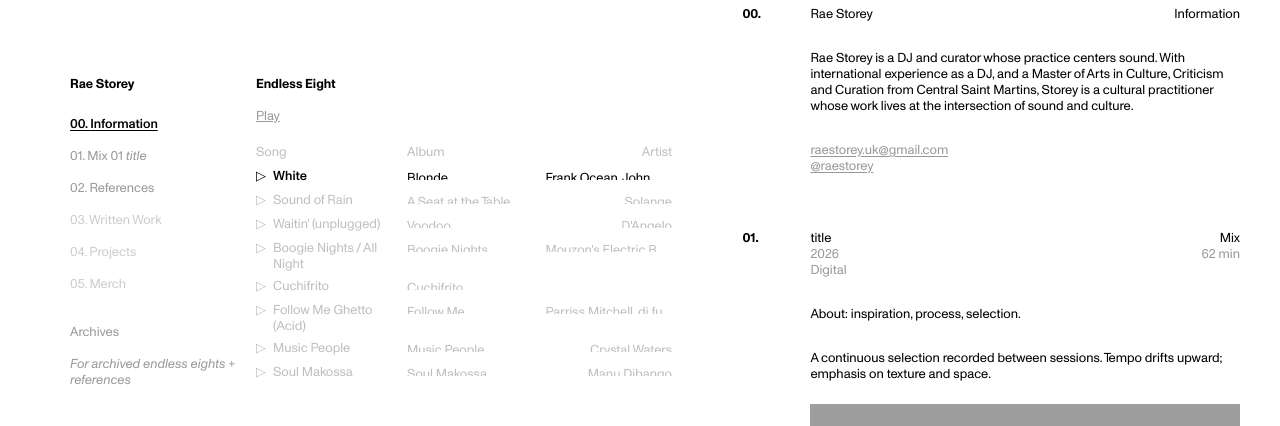
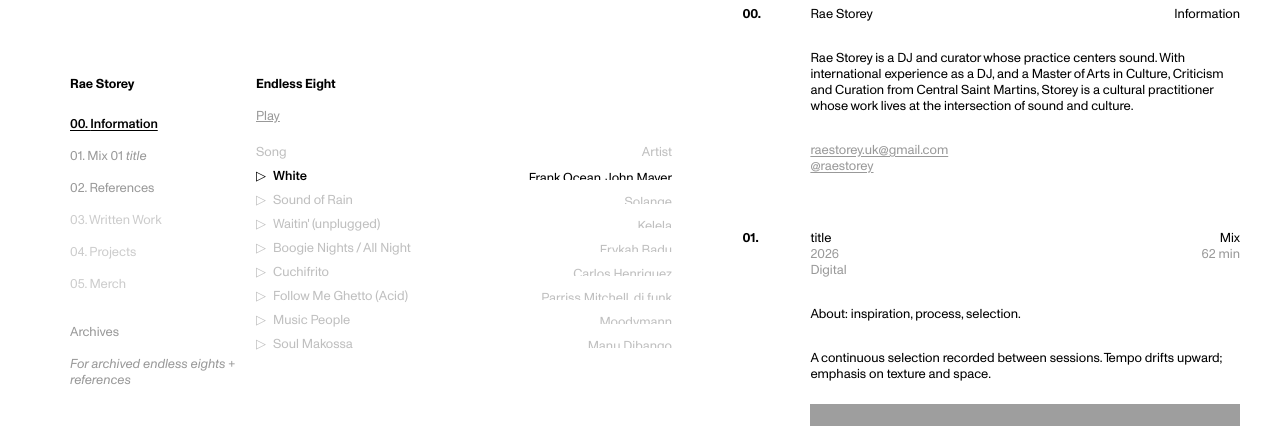
Before and after one commit to work-kelvin/raestorey, a Vue app: page /#information in a window 1280 px wide. Shown: the top 426 px of the page. Built offline with nearby package versions, Linux system fonts and the light colour scheme; grey boxes are pictures that could not be loaded.

Commit message:
Refactor styling and component structure for improved layout and clarity. Updated CSS grid properties for better spacing, simplified subtitle logic in MobilePlayerBar, and removed album details from EndlessEightPanel for a cleaner presentation.

```diff
--- a/src/components/EndlessEightPanel.vue
+++ b/src/components/EndlessEightPanel.vue
@@ -16,7 +16,6 @@ const { tracks, currentIndex, isPlaying, playTrack, togglePlayback } = useAudioP
     <div class="endless-eight__table">
       <div class="endless-eight__header">
         <span>Song</span>
-        <span>Album</span>
         <span>Artist</span>
       </div>
 
@@ -35,7 +34,6 @@ const { tracks, currentIndex, isPlaying, playTrack, togglePlayback } = useAudioP
               <span class="endless-eight__mark">{{ index === currentIndex && isPlaying ? '▶' : '▷' }}</span>
               {{ track.title }}
             </span>
-            <span class="endless-eight__album">{{ track.album }}</span>
             <span class="endless-eight__artist">{{ track.artist }}</span>
           </button>
         </li>
--- a/src/components/MobilePlayerBar.vue
+++ b/src/components/MobilePlayerBar.vue
@@ -4,19 +4,14 @@ import { useAudioPlayer } from '../composables/useAudioPlayer'
 
 const { currentTrack, isPlaying, togglePlayback } = useAudioPlayer()
 
-const subtitle = computed(() => {
-  if (!currentTrack.value) return ''
-  const { album, artist } = currentTrack.value
-  if (album && artist?.trim()) return `${album} · ${artist}`
-  return album || artist || ''
-})
+const subtitle = computed(() => currentTrack.value?.artist ?? '')
 </script>
 
 <template>
   <div v-if="currentTrack" class="mobile-player">
     <div class="mobile-player__info">
       <p class="mobile-player__title">{{ currentTrack.title }}</p>
-      <p class="mobile-player__sub">{{ subtitle }}</p>
+      <p v-if="subtitle" class="mobile-player__sub">{{ subtitle }}</p>
     </div>
     <button type="button" class="mobile-player__toggle" @click="togglePlayback">
       {{ isPlaying ? 'Pause' : 'Play' }}
--- a/src/data/endlessEight.js
+++ b/src/data/endlessEight.js
@@ -10,56 +10,48 @@ export const endlessEight = {
     {
       id: 'ee-01',
       title: 'White',
-      album: 'Blonde',
       artist: 'Frank Ocean, John Mayer',
       audioUrl: trackUrl('1 White.mp3'),
     },
     {
       id: 'ee-02',
       title: 'Sound of Rain',
-      album: 'A Seat at the Table',
       artist: 'Solange',
       audioUrl: trackUrl('2 Sound of Rain.mp3'),
     },
     {
       id: 'ee-03',
       title: 'Waitin\' (unplugged)',
-      album: 'Voodoo',
-      artist: 'D\'Angelo',
+      artist: 'Kelela',
       audioUrl: trackUrl('3 Waitin_ (unplugged).mp3'),
     },
     {
       id: 'ee-04',
       title: 'Boogie Nights / All Night',
-      album: 'Boogie Nights',
-      artist: 'Mouzon\'s Electric Band',
+      artist: 'Erykah Badu',
       audioUrl: trackUrl('4 Boogie Nights_All Night.mp3'),
     },
     {
       id: 'ee-05',
       title: 'Cuchifrito',
-      album: 'Cuchifrito',
-      artist: '',
+      artist: 'Carlos Henriquez',
       audioUrl: trackUrl('5 Cuchifrito.mp3'),
     },
     {
       id: 'ee-06',
       title: 'Follow Me Ghetto (Acid)',
-      album: 'Follow Me',
       artist: 'Parriss Mitchell, dj funk',
       audioUrl: trackUrl('6 Follow Me Ghetto (Acid).mp3'),
     },
     {
       id: 'ee-07',
       title: 'Music People',
-      album: 'Music People',
-      artist: 'Crystal Waters',
+      artist: 'Moodymann',
       audioUrl: trackUrl('7 Music People.mp3'),
     },
     {
       id: 'ee-08',
       title: 'Soul Makossa',
-      album: 'Soul Makossa',
       artist: 'Manu Dibango',
       audioUrl: trackUrl('8 Soul Makossa.mp3'),
     },
--- a/src/style.css
+++ b/src/style.css
@@ -241,8 +241,8 @@ em {
 .endless-eight__header,
 .endless-eight__track {
   display: grid;
-  grid-template-columns: minmax(0, 1.1fr) minmax(0, 1fr) minmax(0, 1fr);
-  column-gap: 12px;
+  grid-template-columns: minmax(0, 1.2fr) minmax(0, 1fr);
+  column-gap: 16px;
   align-items: baseline;
   text-align: left;
 }
@@ -278,7 +278,6 @@ em {
   min-width: 0;
 }
 
-.endless-eight__album,
 .endless-eight__artist {
   min-width: 0;
   overflow: hidden;
```
